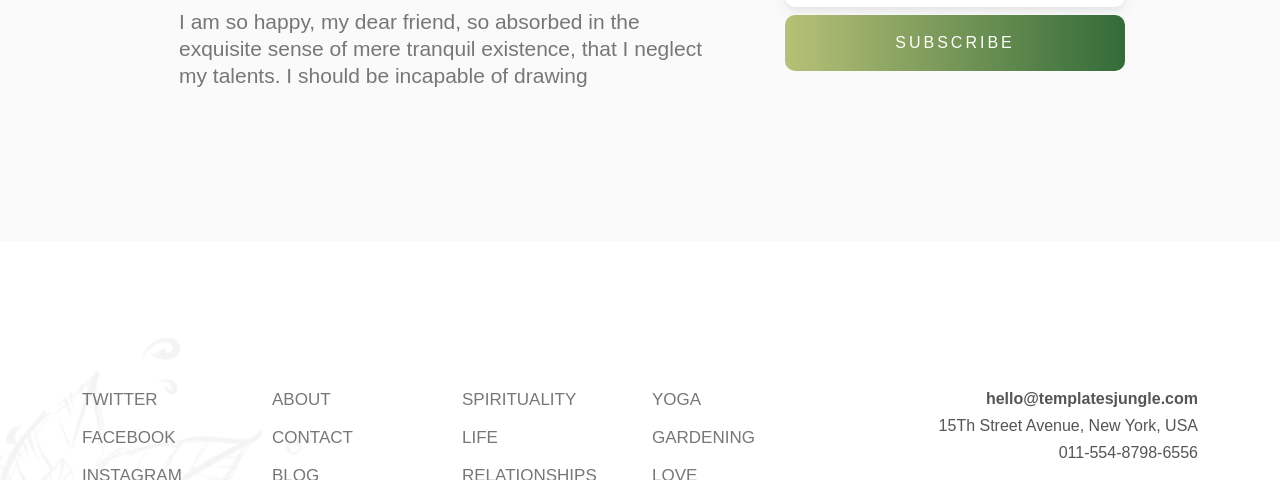
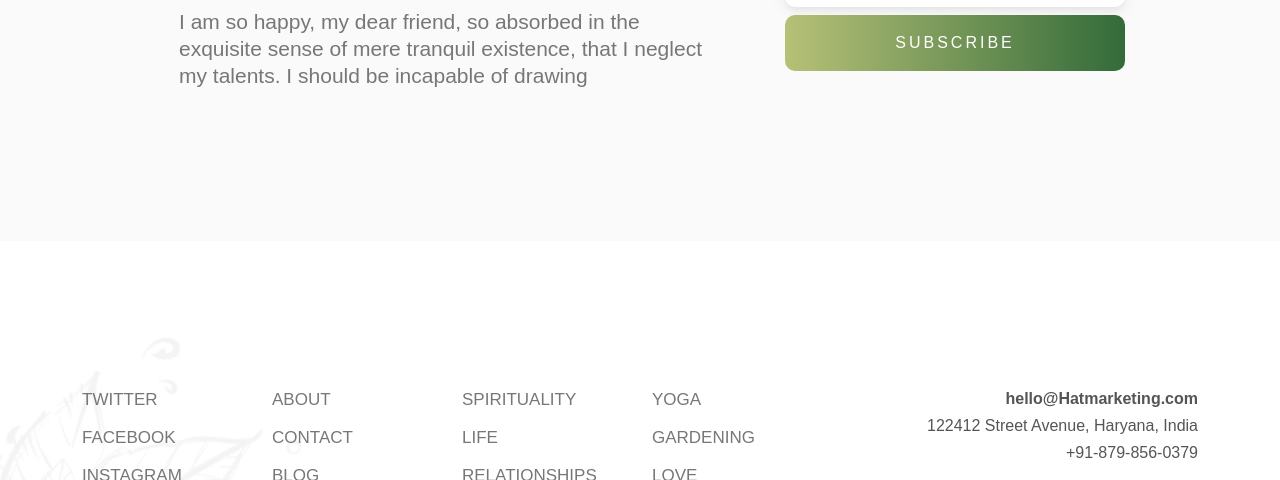
Before and after one commit to Carponcoder/site, a plain HTML site: page My-Site-template/index.html in a window 1280 px wide. Shown: the part 3896-4376 px from the top of the page. Drawn offline with nearby package versions, Linux system fonts and the light colour scheme; a web font is replaced by a local one.

Commit message:
Update index.html

```diff
--- a/My-Site-template/index.html
+++ b/My-Site-template/index.html
@@ -560,9 +560,9 @@
 
 
                 <div class=" col-md-4 mt-5 mt-md-0 text-md-end">
-                    <p class="m-0"> <b>hello@templatesjungle.com</b> </p>
-                    <p class="m-0">15Th Street Avenue, New York, USA</p>
-                    <p class="m-0">011-554-8798-6556</p>
+                    <p class="m-0"> <b>hello@Hatmarketing.com</b> </p>
+                    <p class="m-0">122412 Street Avenue, Haryana, India</p>
+                    <p class="m-0">+91-879-856-0379</p>
 
                     <div class=" mt-3 d-flex justify-content-md-end">
                         <a href="#" class="social-link active" target="_blank"><iconify-icon class="social-icon"
```
